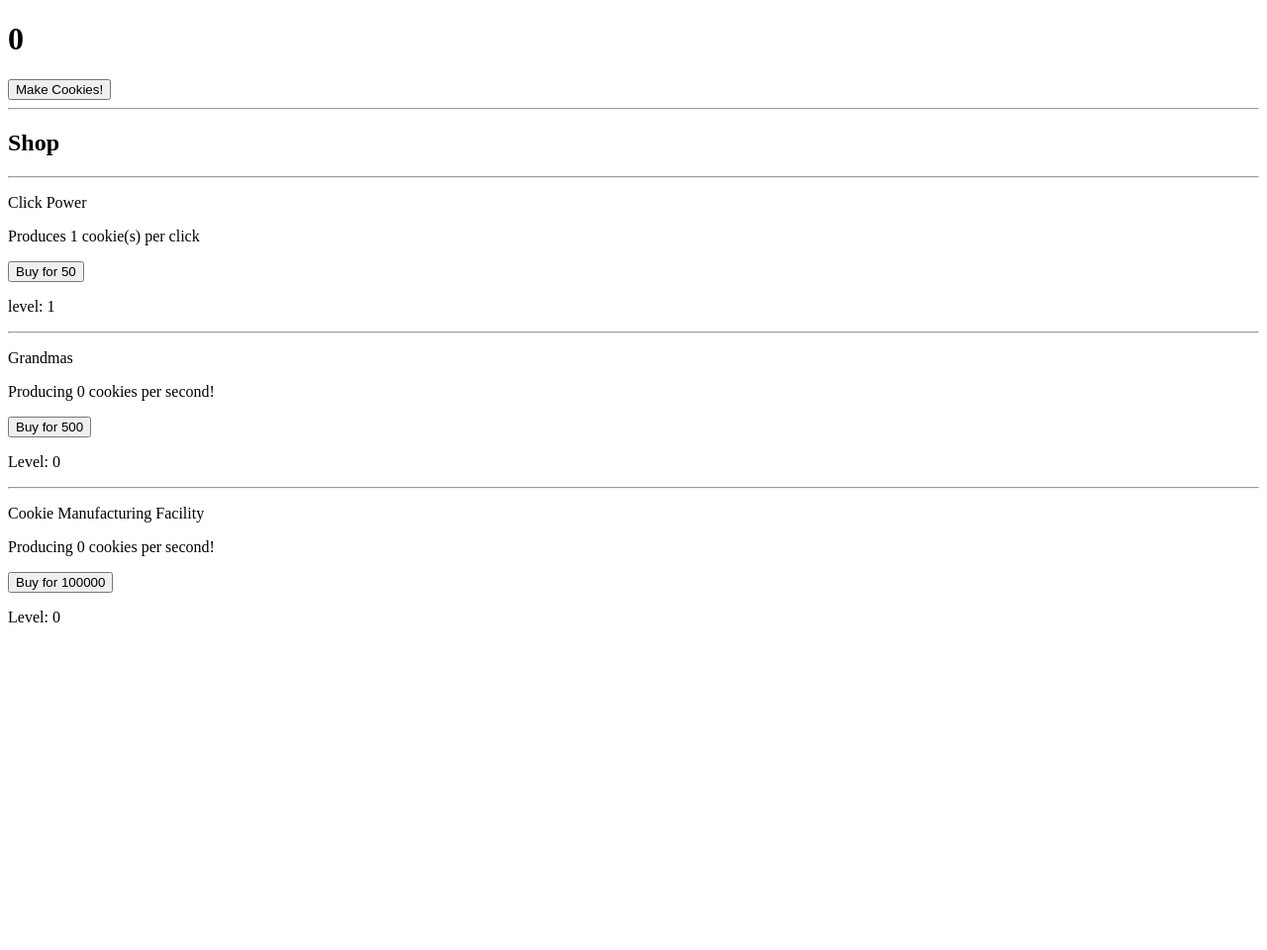
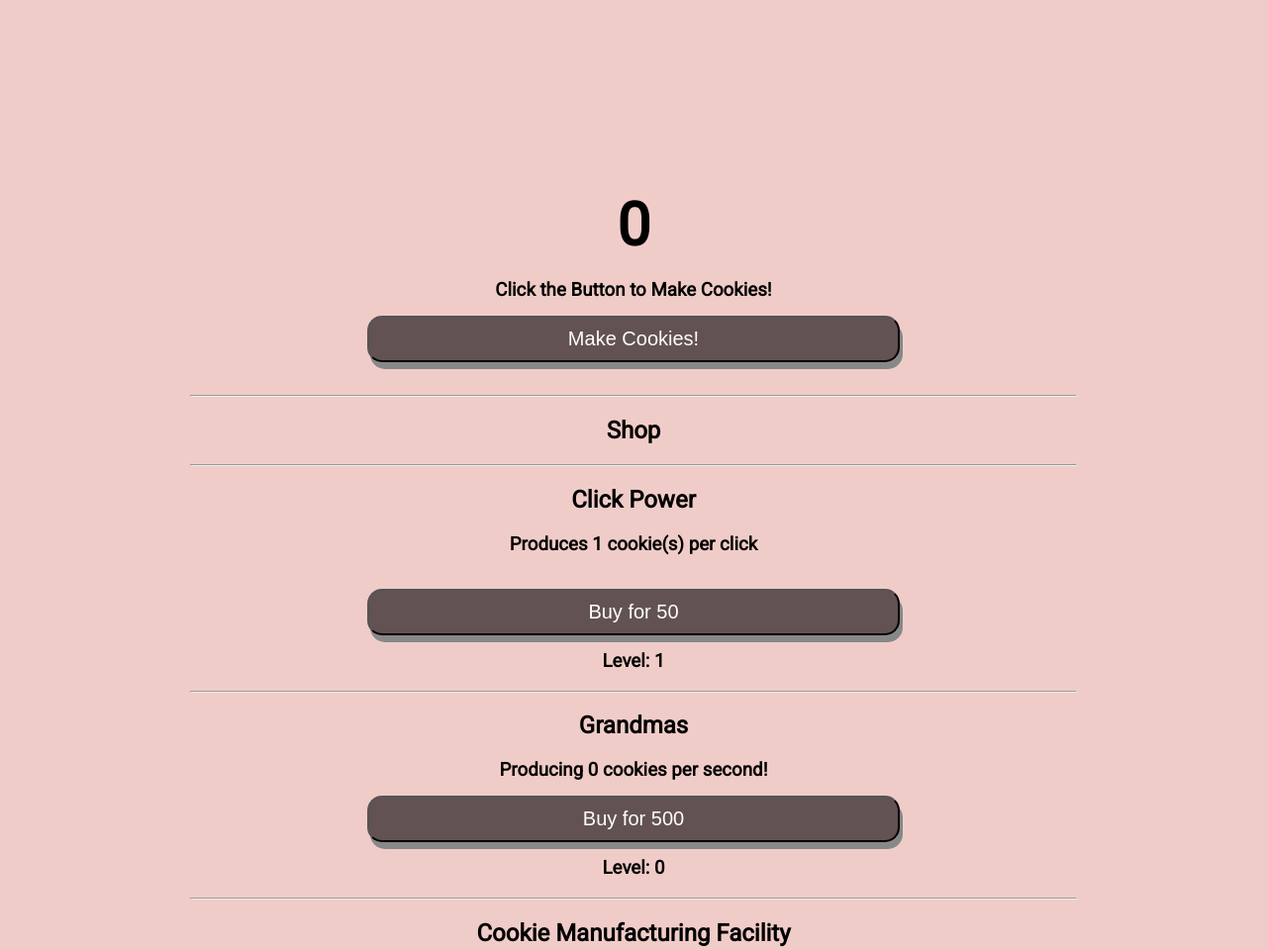
Before and after one commit to AnniePawl/cookie-clicker, a plain HTML site: page index.html in a window 1280 px wide. Shown: the top 960 px of the page at 99% size. Before the commit the page ends 800 px from the top, so only its background shows below. Drawn offline with Linux system fonts and the light colour scheme.

Commit message:
added style and button animations

```diff
--- a/index.html
+++ b/index.html
@@ -5,39 +5,45 @@
     <meta name="viewport" content="width=device-width, initial-scale=1.0">
     <meta http-equiv="X-UA-Compatible" content="ie=edge">
     <title>Make Cookies!</title>
+    <!--Import Style Sheet  -->
+    <link rel = "stylesheet"  type="text/css" href="styles.css">
+    <!--Import Font-->
+    <link href="https://fonts.googleapis.com/css?family=Roboto" rel="stylesheet">
 </head>
 
 <body>
 <!--cookie count-->
     <h1 id="cookie-counter">0</h1>
 <!--make cookies button  -->
-    <button id="cookie-clicker" type="button" name="button">Make Cookies!</button>
+    <h3>Click the Button to Make Cookies! <br> <button id="cookie-clicker">Make Cookies!</button>
+    </h3>
 
 <!--Shop -->
     <hr>
     <h2>Shop</h2>
     <hr>
 
-<p>Click Power</p>
-<p>Produces <span id="click-power-multiple">1</span> cookie(s) per click</p>
+<!--Click Power-->
+    <h2>Click Power</h2>
+    <h3>Produces <span id="click-power-multiple">1</span> cookie(s) per click</h3>
 
 <!--buy click power button  -->
-    <button id="buy-click-power">Buy for <span id="click-power-price">50</span></button>
-    <p>level: <span id="click-power-level">1</span></p>
+    <h3><button id="buy-click-power">Buy for <span id="click-power-price">50</span></button> <br>
+    Level: <span id="click-power-level">1</span></h3>
 
 <!---GRANDMAS-->
     <hr>
-    <p>Grandmas</p>
-    <p>Producing <span id="grandma-multiple">0</span> cookies per second!</p>
-    <button id="buy-grandma">Buy for <span id="grandma-price">500</span></button>
-    <p>Level: <span id="grandma-level">0</span></p>
+    <h2>Grandmas</h2>
+    <h3>Producing <span id="grandma-multiple">0</span> cookies per second!<br>
+    <button id="buy-grandma">Buy for <span id="grandma-price">500</span></button> <br>
+    Level: <span id="grandma-level">0</span></h3>
 
 <!--Cookie Manufacturing Facility-->
     <hr>
-    <p>Cookie Manufacturing Facility</p>
-    <p>Producing <span id="facility-multiple">0</span> cookies per second!</p>
-    <button id="buy-facility">Buy for <span id="facility-price">100000</span></button>
-    <p>Level: <span id="facility-level">0</span></p>
+    <h2>Cookie Manufacturing Facility</h2>
+    <h3>Producing <span id="facility-multiple">0</span> cookies per second! <br>
+    <button id="buy-facility">Buy for <span id="facility-price">100000</span></button> <br>
+    Level: <span id="facility-level">0</span></h3>
 
 <!-- Link to scripts-->
      <script src="./script.js"></script>
--- a/script.js
+++ b/script.js
@@ -19,10 +19,10 @@ let clickPowerLevel = document.getElementById('click-power-level');
 let clickPowerMultiple = document.getElementById('click-power-multiple');
 cookieCounter.innerHTML = cookieCount;
 
-
-cookieClicker.addEventListener("click", function() { cookieCount = cookieCount + clickPower;
-// update cookieCounter
-refreshCookieCount()
+//Cookie Clicker Event Listener
+cookieClicker.addEventListener("click", function() {
+    cookieCount = cookieCount + clickPower;
+    refreshCookieCount();
 })
 
 if (cookieCount >= clickPowerPriceAmount) {
@@ -31,7 +31,8 @@ if (cookieCount >= clickPowerPriceAmount) {
   refreshCookieCount()
 }
 
-//Event Listener -- Buy Click Power
+//Buy Click Power Event Listener
+buyClickPower.addEventListener('click', function () {
     buyClickPower.addEventListener('click', function () {
         if (cookieCount >= clickPowerPriceAmount) {
             console.log("item succesfully Bought");
@@ -51,15 +52,16 @@ buyClickPower.addEventListener('click', function () {
             console.log("you don't have enough cookies!");
         }
     })
+ }
 
 //cookieCount Function
 let refreshCookieCount = function() {
   cookieCounter.innerHTML = cookieCount;
 }
 
-//Refresh Shop Function
-let refreshPowerClick = function() {
-  clickPowerLevel.innterHTML = clickPowerLevelNumber
+//Refresh Click Power Function
+let refreshPowerClick = function () {
+    clickPowerLevel.innerHTML = clickPowerLevelNumber;
     clickPowerPrice.innerHTML = clickPowerPriceAmount;
     clickPowerMultiple.innerHTML = clickPower;
 }
@@ -101,10 +103,11 @@ buyGrandma.addEventListener("click", function() {
     autoGrandmaStart();
     //refresh shop item
     refreshGrandma();
+    }
 })
 
 //Game Loop
-let autoGrandmaStart = function() {
+let autoGrandmaStart = function () {
     let grandmaInt = window.setInterval(function(){
         cookieCount += grandmaPower;
         refreshCookieCount();
@@ -114,11 +117,10 @@ let autoGrandmaStart = function() {
 
 //Frefresh Grandma Function
 let refreshGrandma = function() {
-  grandmaLevel.innerHTML = grandmaLevelNumber
+    grandmaLevel.innerHTML = grandmaLevelNumber;
     grandmaPrice.innerHTML = grandmaPriceAmount;
     grandmaMultiple.innerHTML = grandmaPower - 10;
 }
-
 
 /********************************
 
@@ -129,14 +131,14 @@ let refreshGrandma = function() {
 //set default values
 let facilityAuto = false;
 let facilityPower = 2000;
-let facilityPriceAmount = 100000;
+let facilityPriceAmount = 10000;
 let facilityLevelNumber = 0;
 
 //declare DOM variables
 let buyFacility = document.getElementById('buy-facility');
 let facilityPrice = document.getElementById('facility-price');
 let facilityLevel = document.getElementById('facility-level');
-let facilityMultiple = document.getElementById('facility-multiple');
+let facilityMultiple = document.getElementById('facility-mulitple');
 
 //buy a facility
 buyFacility.addEventListener("click", function() {
@@ -162,16 +164,16 @@ refreshFacility();
 })
 
 // Game loop
-let autoGrandmaStart = function () {
-    let grandmaInt = window.setInterval(function(){
-        cookieCount += grandmaPower;
+let autoFacilityStart = function() {
+    let facilityInt = window.setInterval(function () {
+        cookieCount += facilityPower;
         refreshCookieCount();
     }, 1000);
 }
 
 //Refresh Shop
-let refreshFacility = function() {
-  facilityLevel.innerHTML = facilityLevelNumber
+let refreshFacility = function (){
+    facilityLevel.innerHTML = facilityLevelNumber;
     facilityPrice.innerHTML = facilityPriceAmount;
     facilityMultiple.innerHTML = facilityPower - 600;
 }
--- /dev/null
+++ b/styles.css
@@ -0,0 +1,34 @@
+body {
+    font-family: 'Roboto', sans-serif;
+    background-color: #F0CCC8;
+    margin: 15%;
+}
+
+button {
+    color: white;
+    background-color: #635252;
+    border-radius: 15px;
+    box-shadow: 3px 7px #888888;
+    font-size: 20px;
+    padding: 10px;
+    margin: 15px;
+    width: 60%;
+}
+
+button:active {
+  transform: translateY(4px);
+}
+
+h2 {
+    text-align: center;
+}
+
+h3 {
+    text-align: center;
+}
+
+#cookie-counter {
+    text-align: center;
+    font-size: 60px;
+    margin-bottom: 0;
+}
```
Lines whose indentation alone changed are shown as unchanged.
